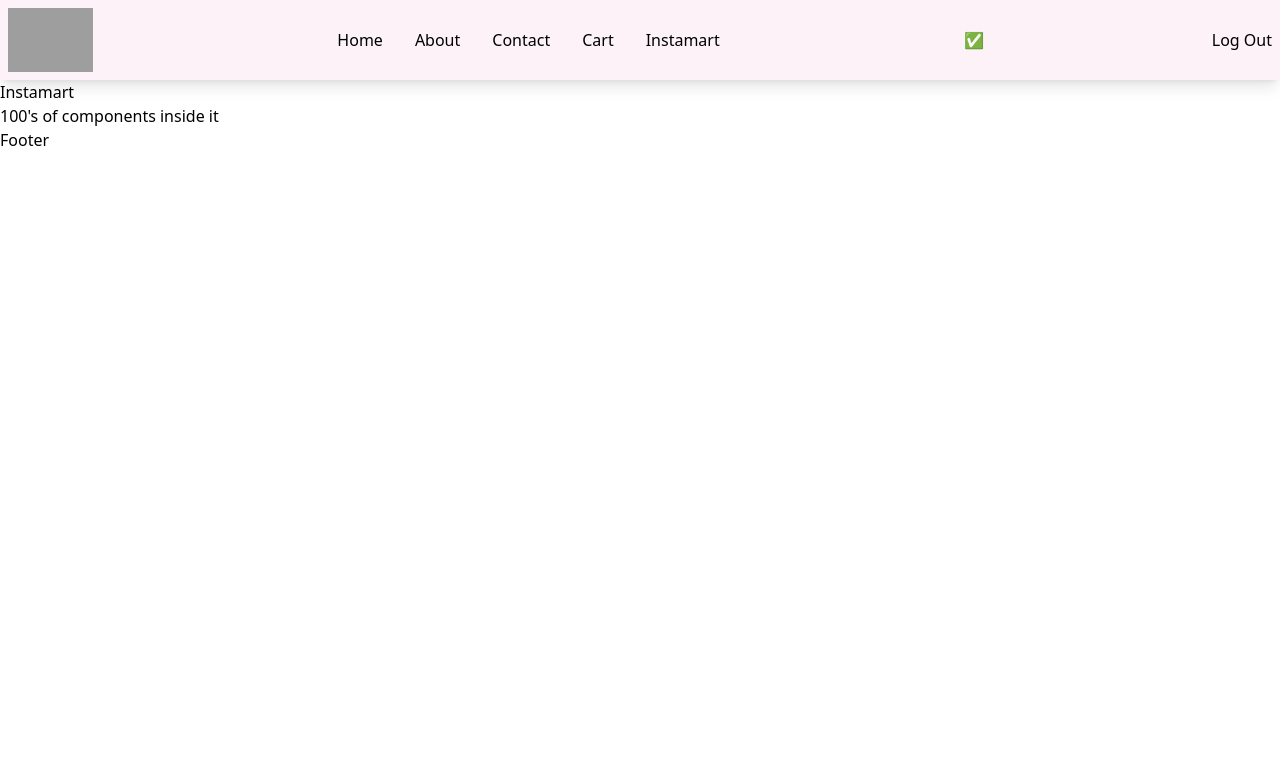
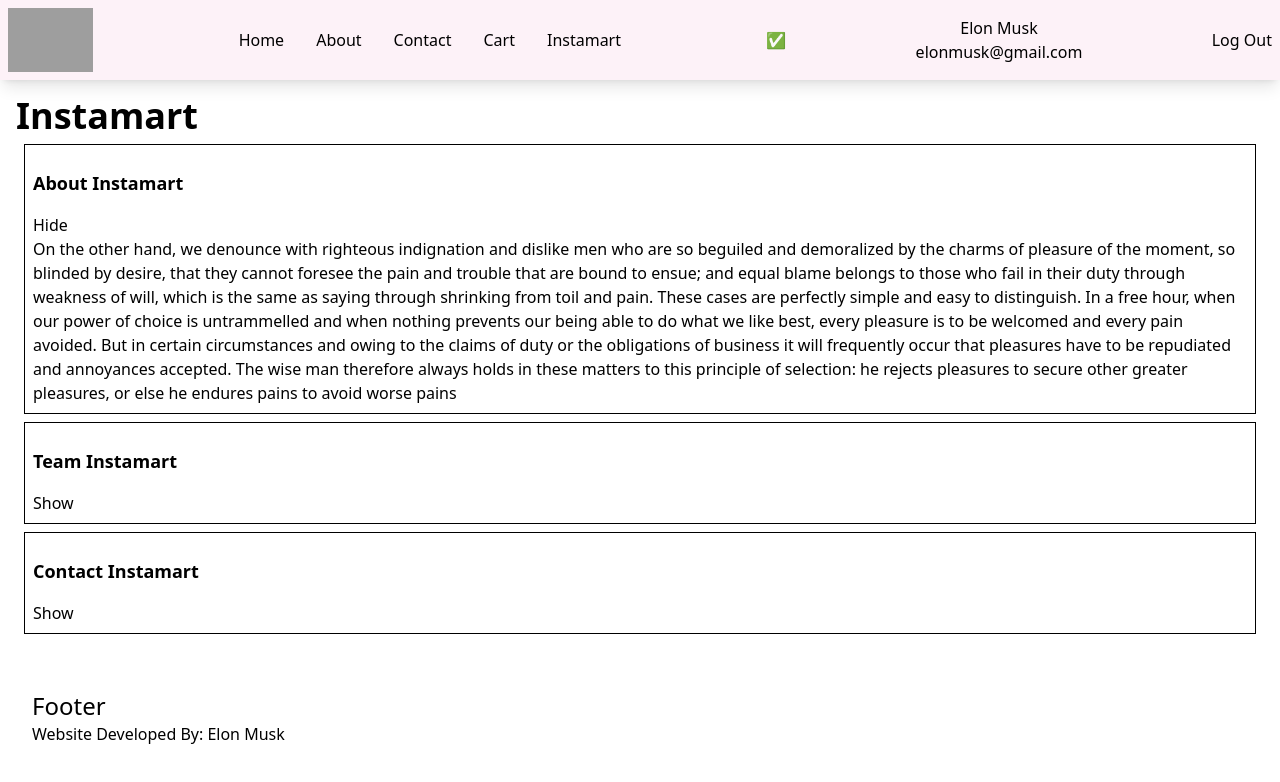
Before and after one commit to Gaurav-Barde/Namste_React, a React (Vite) app: page /instamart in a window 1280 px wide. Shown: the top 782 px of the page. Built offline with nearby package versions, Linux system fonts and the light colour scheme; grey boxes are pictures that could not be loaded.

Commit message:
Completed Chapert 11

```diff
--- a/src/App.js
+++ b/src/App.js
@@ -1,4 +1,4 @@
-import React, { lazy, Suspense } from "react";
+import React, { lazy, Suspense, useState } from "react";
 import ReactDOM from "react-dom/client";
 import Header from "./components/Header";
 import Footer from "./components/Footer";
@@ -10,15 +10,23 @@
 import RestaurantMenu from "./components/RestaurantMenu";
 import Shimmer from "./components/Shimmer";
 import { createBrowserRouter, Outlet, RouterProvider } from "react-router-dom";
+import UserContext from "./utils/UserContext";
 
 const Instamart = lazy(() => import("./components/Instamart"));
 
 const AppLayout = () => {
+  const [user, setUser] = useState({
+    name: "Elon Musk",
+    email: "elonmusk@gmail.com",
+  });
+
   return (
     <>
-      <Header />
-      <Outlet />
-      <Footer />
+      <UserContext.Provider value={{ user, setUser }}>
+        <Header />
+        <Outlet />
+        <Footer />
+      </UserContext.Provider>
     </>
   );
 };
--- a/src/components/About.js
+++ b/src/components/About.js
@@ -2,6 +2,7 @@
 import { Outlet } from "react-router-dom";
 import ProfileFunctionalComponent from "./Profile";
 import ProfileClassComponent from "./ProfileClass";
+import UserContext from "../utils/UserContext";
 
 // const About = () => {
 //   constructor(props) {
@@ -49,6 +50,13 @@
         <p>
           This is Namate React Live Course Chapter 07 - Finding the path 🚀{" "}
         </p>
+        <UserContext.Consumer>
+          {({ user }) => (
+            <h1 className="font-semibold text-xl text-green-700">
+              {user.email}
+            </h1>
+          )}
+        </UserContext.Consumer>
         {/* <ProfileFunctionalComponent name="GauravFunction" /> */}
         <ProfileClassComponent name="Child1" />
       </div>
--- a/src/components/Body.js
+++ b/src/components/Body.js
@@ -1,15 +1,18 @@
 import RestaurantCard from "./RestaurantCard";
 import { restaurantList } from "../constants";
-import { useEffect, useState } from "react";
+import { useContext, useEffect, useState } from "react";
 import Shimmer from "./Shimmer";
 import { Link } from "react-router-dom";
 import { filterData } from "../utils/helper";
 import useIsOnline from "../utils/useIsOnline";
+import UserContext from "../utils/UserContext";
 
 const Body = () => {
   const [allRestaurants, setAllRestaurants] = useState([]);
   const [filteredRestaurants, setFilteredRestaurants] = useState([]);
-  let [searchText, setSearchText] = useState("");
+  const [searchText, setSearchText] = useState("");
+
+  const { user, setUser } = useContext(UserContext);
 
   useEffect(() => {
     getRestaurants();
@@ -20,8 +23,8 @@
       "https://www.swiggy.com/dapi/restaurants/list/v5?lat=15.875628420654445&lng=74.46725349671841&page_type=DESKTOP_WEB_LISTING"
     );
     const json = await data.json();
-    setAllRestaurants(json?.data?.cards[0]?.data?.data?.cards);
-    setFilteredRestaurants(json?.data?.cards[0]?.data?.data?.cards);
+    setAllRestaurants(json?.data?.cards[2]?.data?.data?.cards);
+    setFilteredRestaurants(json?.data?.cards[2]?.data?.data?.cards);
   }
   const isOnline = useIsOnline();
 
@@ -33,8 +36,8 @@
   return !allRestaurants.length ? (
     <Shimmer />
   ) : (
-    <>
-      <div className="bg-pink-50 my-3 p-3">
+    <div className="bg-pink-50 my-3 p-3">
+      <div className="py-10 px-6">
         <input
           type="text"
           value={searchText}
@@ -53,6 +56,20 @@
         >
           Search
         </button>
+
+        {/* context changer input */}
+        <input
+          type="text"
+          value={user.name}
+          onChange={(e) => {
+            setUser({
+              ...user,
+              name: e.target.value,
+            });
+            // setRestaurants(restaurantList);
+          }}
+          className="p-1"
+        />
       </div>
       <div className="flex flex-wrap">
         {!filteredRestaurants.length ? (
@@ -70,7 +87,7 @@
           })
         )}
       </div>
-    </>
+    </div>
   );
 };
 
--- a/src/components/Footer.js
+++ b/src/components/Footer.js
@@ -1,7 +1,14 @@
-import React from "react";
+import React, { useContext } from "react";
+import UserContext from "../utils/UserContext";
 
 function Footer() {
-  return <div>Footer</div>;
+  const { user } = useContext(UserContext);
+  return (
+    <div className="p-4 m-4">
+      <h1 className="text-2xl">Footer</h1>
+      <h3>Website Developed By: {user.name}</h3>
+    </div>
+  );
 }
 
 export default Footer;
--- a/src/components/Header.js
+++ b/src/components/Header.js
@@ -1,6 +1,7 @@
-import { useState } from "react";
+import { useState, useContext } from "react";
 import { Link } from "react-router-dom";
 import useIsOnline from "../utils/useIsOnline";
+import userContext from "../utils/UserContext";
 
 const Title = () => {
   return (
@@ -17,6 +18,7 @@
 const Header = () => {
   const [isLoggedIn, setIsLoggedIn] = useState(true);
   const isOnline = useIsOnline();
+  const { user } = useContext(userContext);
 
   const handleIsLoggedIn = (boolean) => {
     setIsLoggedIn(boolean);
@@ -47,6 +49,9 @@
         </ul>
       </div>
       <h1>{isOnline ? "✅" : "🔴"}</h1>
+      <h4>
+        {user.name} <br /> {user.email}
+      </h4>
       {isLoggedIn ? (
         <button onClick={() => handleIsLoggedIn(false)}>Log Out</button>
       ) : (
--- a/src/components/Instamart.js
+++ b/src/components/Instamart.js
@@ -1,8 +1,54 @@
+import { useState } from "react";
+
 const Instamart = () => {
+  // const [sectionConfig, setSectionConfig] = useState({
+  //   showAbout: false,
+  //   showTeam: false,
+  //   showContact: false,
+  // });
+
+  const [isVisible, setIsVisible] = useState("showAbout");
+
   return (
-    <div>
-      <h1>Instamart</h1>
-      <h1>100's of components inside it</h1>
+    <div className="p-4">
+      <h1 className="text-4xl font-bold">Instamart</h1>
+      <Section
+        id="showAbout"
+        isVisible={isVisible === "showAbout"}
+        setIsVisible={(section) => setIsVisible(section)}
+        title="About Instamart"
+        description="On the other hand, we denounce with righteous indignation and dislike men who are so beguiled and demoralized by the charms of pleasure of the moment, so blinded by desire, that they cannot foresee the pain and trouble that are bound to ensue; and equal blame belongs to those who fail in their duty through weakness of will, which is the same as saying through shrinking from toil and pain. These cases are perfectly simple and easy to distinguish. In a free hour, when our power of choice is untrammelled and when nothing prevents our being able to do what we like best, every pleasure is to be welcomed and every pain avoided. But in certain circumstances and owing to the claims of duty or the obligations of business it will frequently occur that pleasures have to be repudiated and annoyances accepted. The wise man therefore always holds in these matters to this principle of selection: he rejects pleasures to secure other greater pleasures, or else he endures pains to avoid worse pains"
+      />
+      <Section
+        id="showTeam"
+        isVisible={isVisible === "showTeam"}
+        setIsVisible={(section) => setIsVisible(section)}
+        title="Team Instamart"
+        description="On the other hand, we denounce with righteous indignation and dislike men who are so beguiled and demoralized by the charms of pleasure of the moment, so blinded by desire, that they cannot foresee the pain and trouble that are bound to ensue; and equal blame belongs to those who fail in their duty through weakness of will, which is the same as saying through shrinking from toil and pain. These cases are perfectly simple and easy to distinguish. In a free hour, when our power of choice is untrammelled and when nothing prevents our being able to do what we like best, every pleasure is to be welcomed and every pain avoided. But in certain circumstances and owing to the claims of duty or the obligations of business it will frequently occur that pleasures have to be repudiated and annoyances accepted. The wise man therefore always holds in these matters to this principle of selection: he rejects pleasures to secure other greater pleasures, or else he endures pains to avoid worse pains."
+      />
+      <Section
+        id="showContact"
+        isVisible={isVisible === "showContact"}
+        setIsVisible={(section) => setIsVisible(section)}
+        title="Contact Instamart"
+        description="On the other hand, we denounce with righteous indignation and dislike men who are so beguiled and demoralized by the charms of pleasure of the moment, so blinded by desire, that they cannot foresee the pain and trouble that are bound to ensue; and equal blame belongs to those who fail in their duty through weakness of will, which is the same as saying through shrinking from toil and pain. These cases are perfectly simple and easy to distinguish. In a free hour, when our power of choice is untrammelled and when nothing prevents our being able to do what we like best, every pleasure is to be welcomed and every pain avoided. But in certain circumstances and owing to the claims of duty or the obligations of business it will frequently occur that pleasures have to be repudiated and annoyances accepted. The wise man therefore always holds in these matters to this principle of selection: he rejects pleasures to secure other greater pleasures, or else he endures pains to avoid worse pains."
+      />
+    </div>
+  );
+};
+
+const Section = ({ title, description, isVisible, setIsVisible, id }) => {
+  console.log(isVisible);
+  return (
+    <div className="border border-black p-2 m-2">
+      <h3 className="text-lg font-semibold my-4">{title}</h3>
+      <button
+        onClick={() => (!isVisible ? setIsVisible(id) : setIsVisible(""))}
+        className="transition-all duration-350 btn"
+      >
+        {isVisible ? "Hide" : "Show"}
+      </button>
+      {isVisible && <p className="transition-all">{description}</p>}
     </div>
   );
 };
--- /dev/null
+++ b/src/utils/UserContext.js
@@ -0,0 +1,9 @@
+import { createContext } from "react";
+
+const UserContext = createContext({
+  user: { name: "Gaurav", email: "gauravbarde@gmail.com" },
+});
+
+UserContext.displayName = "UserContext";
+
+export default UserContext;
```
